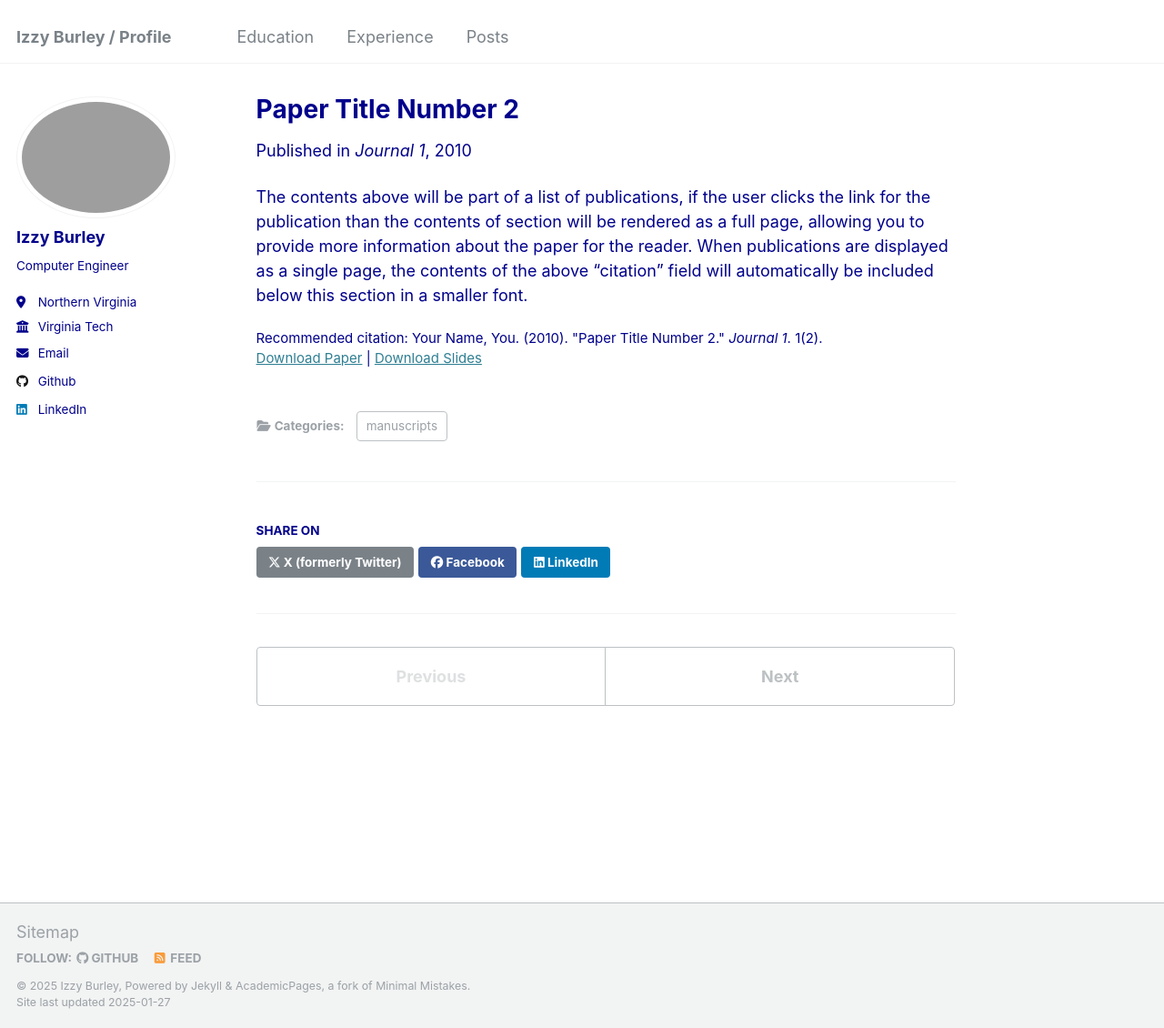
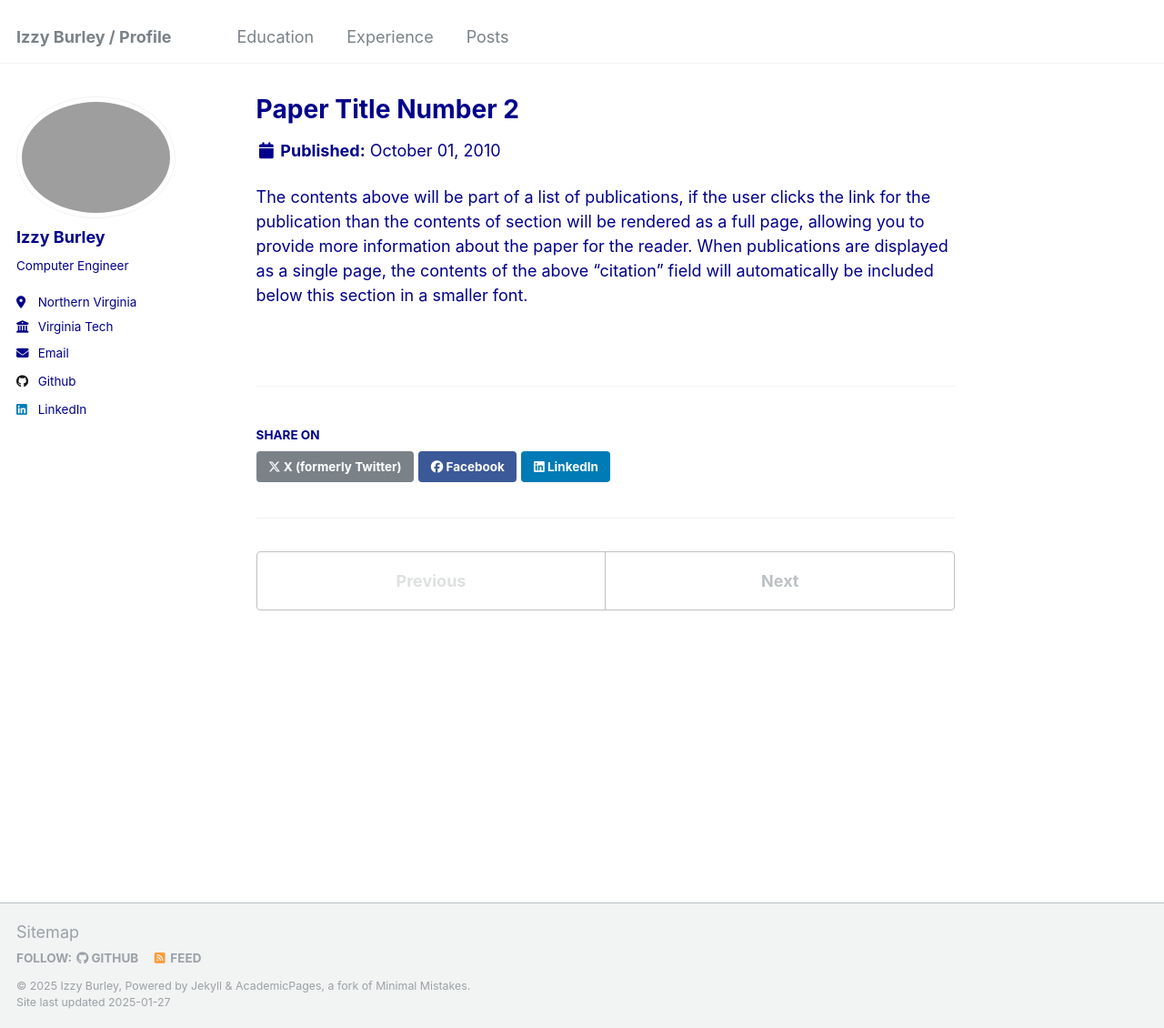
Before and after one commit to izzyburley/izzyburley.github.io, a Jekyll site: the page built from _publications/2010-10-01-paper-title-number-2.md, in a window 1280 px wide and 1130 px high. Shown: the whole window at 91% size. Built offline with Jekyll 4.4.1, drawn with Linux system fonts in a browser that asks for light colours.

Commit message:
Update 2010-10-01-paper-title-number-2.md

```diff
--- a/_publications/2010-10-01-paper-title-number-2.md
+++ b/_publications/2010-10-01-paper-title-number-2.md
@@ -1,14 +1,5 @@
 ---
-title: "Paper Title Number 2"
-collection: publications
-category: manuscripts
-permalink: /publication/2010-10-01-paper-title-number-2
-excerpt: 'This paper is about the number 2. The number 3 is left for future work.'
-date: 2010-10-01
-venue: 'Journal 1'
-slidesurl: 'http://academicpages.github.io/files/slides2.pdf'
-paperurl: 'http://academicpages.github.io/files/paper2.pdf'
-citation: 'Your Name, You. (2010). &quot;Paper Title Number 2.&quot; <i>Journal 1</i>. 1(2).'
+
 ---
 
 The contents above will be part of a list of publications, if the user clicks the link for the publication than the contents of section will be rendered as a full page, allowing you to provide more information about the paper for the reader. When publications are displayed as a single page, the contents of the above "citation" field will automatically be included below this section in a smaller font.
```
